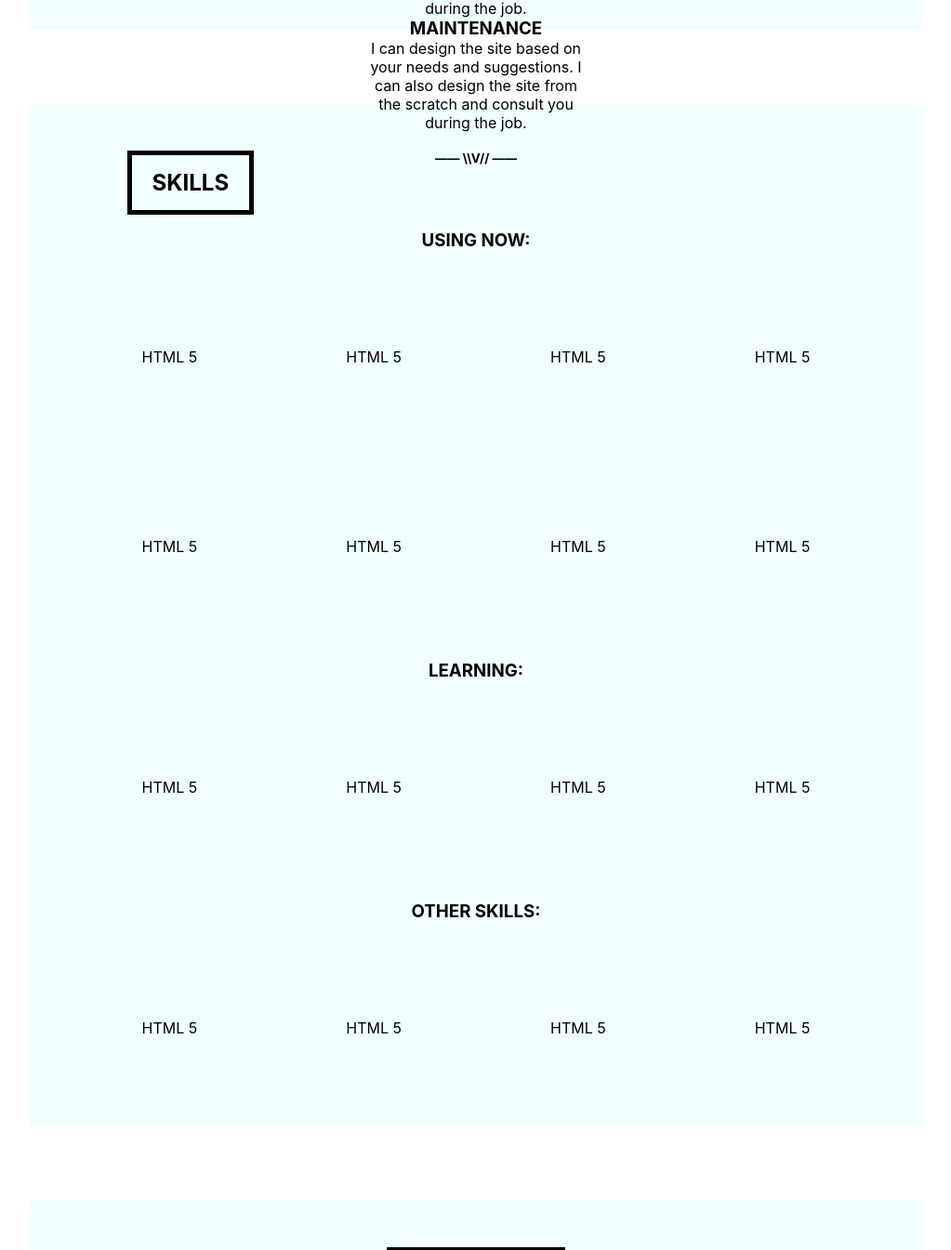
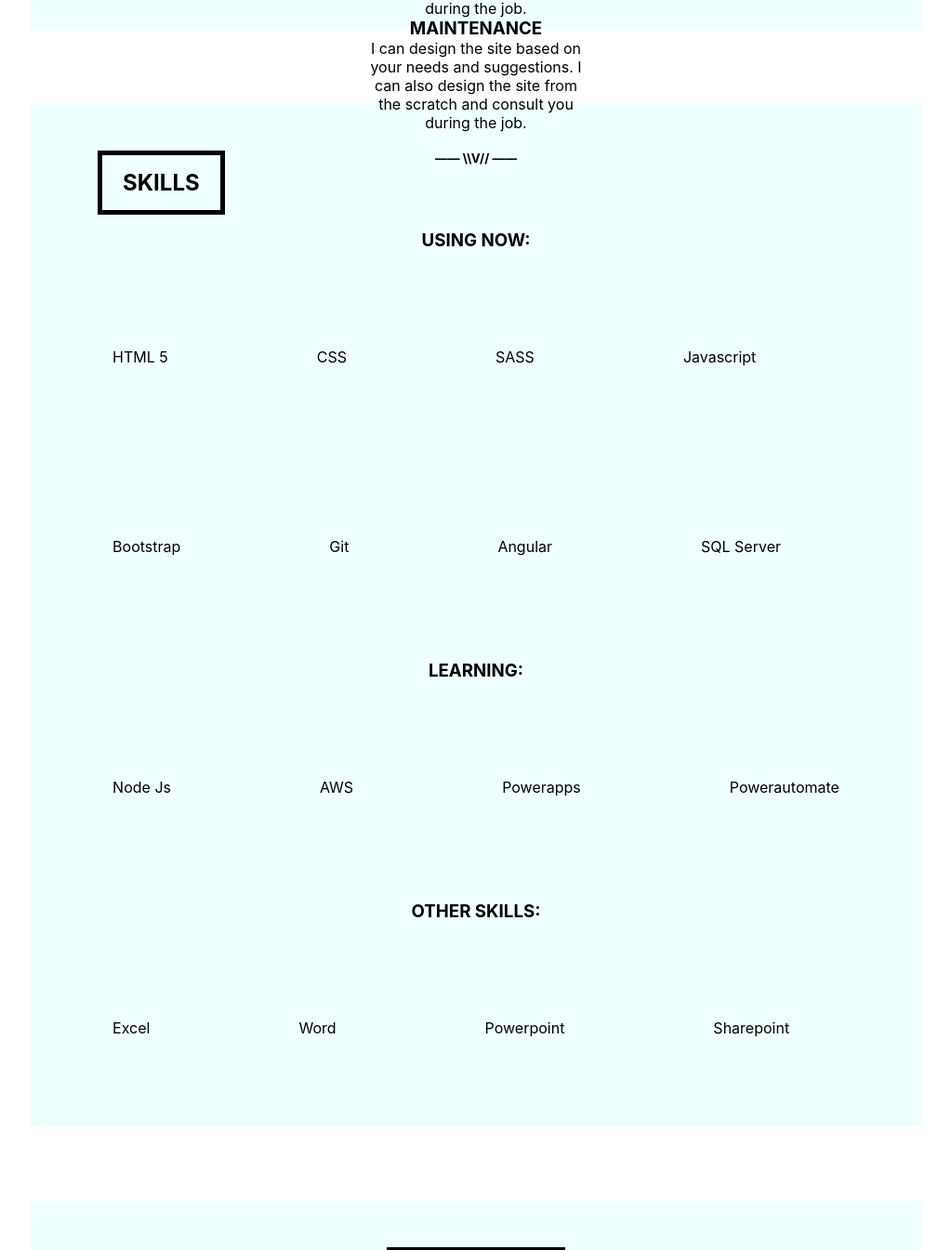
Before and after one commit to abhishekraj11303372/portfolioReact, a React (Create React App) app: page / in a window 1280 px wide. Shown: the part 1742-3087 px from the top of the page at 93% size, without its empty margins (128-1151 px from the left). Built offline with nearby package versions, Linux system fonts and the light colour scheme.

Commit message:
skill icons

```diff
--- a/src/Components/Skill/Skills.js
+++ b/src/Components/Skill/Skills.js
@@ -2,7 +2,9 @@
 import './Skills.css'
 
 import { FontAwesomeIcon } from '@fortawesome/react-fontawesome'
-
+import { library } from '@fortawesome/fontawesome-svg-core'
+import { faDatabase, faFilePowerpoint, faFileExcel, faFileWord } from '@fortawesome/free-solid-svg-icons'
+library.add(faDatabase,faFilePowerpoint,faFileExcel,faFileWord)
 
 function Skills() {
   return (
@@ -17,34 +19,34 @@
                 <div className='skill-label'>HTML 5</div>
               </div>
               <div className='skill-block'>
-                <div className='skill-icon'><FontAwesomeIcon icon="fa-brands fa-html5" /></div>
-                <div className='skill-label'>HTML 5</div>
+                <div className='skill-icon'><FontAwesomeIcon icon="fa-brands fa-css3-alt" /></div>
+                <div className='skill-label'>CSS</div>
               </div>
               <div className='skill-block'>
-                <div className='skill-icon'><FontAwesomeIcon icon="fa-brands fa-html5" /></div>
-                <div className='skill-label'>HTML 5</div>
+                <div className='skill-icon'><FontAwesomeIcon icon="fa-brands fa-sass" /></div>
+                <div className='skill-label'>SASS</div>
               </div>
               <div className='skill-block'>
-                <div className='skill-icon'><FontAwesomeIcon icon="fa-brands fa-html5" /></div>
-                <div className='skill-label'>HTML 5</div>
+                <div className='skill-icon'><FontAwesomeIcon icon="fa-brands fa-js" /></div>
+                <div className='skill-label'>Javascript</div>
               </div>
               </div>
               <div className='skill'>
               <div className='skill-block'>
-                <div className='skill-icon'><FontAwesomeIcon icon="fa-brands fa-html5" /></div>
-                <div className='skill-label'>HTML 5</div>
+                <div className='skill-icon'><FontAwesomeIcon icon="fa-brands fa-bootstrap" /></div>
+                <div className='skill-label'>Bootstrap</div>
               </div>
               <div className='skill-block'>
-                <div className='skill-icon'><FontAwesomeIcon icon="fa-brands fa-html5" /></div>
-                <div className='skill-label'>HTML 5</div>
+                <div className='skill-icon'><FontAwesomeIcon icon="fa-brands fa-git-alt" /></div>
+                <div className='skill-label'>Git</div>
               </div>
               <div className='skill-block'>
-                <div className='skill-icon'><FontAwesomeIcon icon="fa-brands fa-html5" /></div>
-                <div className='skill-label'>HTML 5</div>
+                <div className='skill-icon'><FontAwesomeIcon icon="fa-brands fa-angular" /></div>
+                <div className='skill-label'>Angular</div>
               </div>
               <div className='skill-block'>
-                <div className='skill-icon'><FontAwesomeIcon icon="fa-brands fa-html5" /></div>
-                <div className='skill-label'>HTML 5</div>
+                <div className='skill-icon'><FontAwesomeIcon icon="fa-solid fa-database" /></div>
+                <div className='skill-label'>SQL Server</div>
               </div>
               </div>
             </div>
@@ -52,20 +54,20 @@
               <h3 className='tags'>LEARNING:</h3>
               <div className='skill'>
               <div className='skill-block'>
-                <div className='skill-icon'><FontAwesomeIcon icon="fa-brands fa-html5" /></div>
-                <div className='skill-label'>HTML 5</div>
+                <div className='skill-icon'><FontAwesomeIcon icon="fa-brands fa-node-js" /></div>
+                <div className='skill-label'>Node Js</div>
               </div>
               <div className='skill-block'>
-                <div className='skill-icon'><FontAwesomeIcon icon="fa-brands fa-html5" /></div>
-                <div className='skill-label'>HTML 5</div>
+                <div className='skill-icon'><FontAwesomeIcon icon="fa-brands fa-aws" /></div>
+                <div className='skill-label'>AWS</div>
               </div>
               <div className='skill-block'>
-                <div className='skill-icon'><FontAwesomeIcon icon="fa-brands fa-html5" /></div>
-                <div className='skill-label'>HTML 5</div>
+                <div className='skill-icon'><FontAwesomeIcon icon="fa-brands fa-microsoft" /></div>
+                <div className='skill-label'>Powerapps</div>
               </div>
               <div className='skill-block'>
-                <div className='skill-icon'><FontAwesomeIcon icon="fa-brands fa-html5" /></div>
-                <div className='skill-label'>HTML 5</div>
+                <div className='skill-icon'><FontAwesomeIcon icon="fa-brands fa-microsoft" /></div>
+                <div className='skill-label'>Powerautomate</div>
               </div>
               </div>
             </div>
@@ -73,20 +75,20 @@
               <h3>OTHER SKILLS:</h3>
               <div className='skill'>
               <div className='skill-block'>
-                <div className='skill-icon'><FontAwesomeIcon icon="fa-brands fa-html5" /></div>
-                <div className='skill-label'>HTML 5</div>
+                <div className='skill-icon'><FontAwesomeIcon icon="fa-sharp fa-solid fa-file-excel" /></div>
+                <div className='skill-label'>Excel</div>
               </div>
               <div className='skill-block'>
-                <div className='skill-icon'><FontAwesomeIcon icon="fa-brands fa-html5" /></div>
-                <div className='skill-label'>HTML 5</div>
+                <div className='skill-icon'><FontAwesomeIcon icon="fa-solid fa-file-word" /></div>
+                <div className='skill-label'>Word</div>
               </div>
               <div className='skill-block'>
-                <div className='skill-icon'><FontAwesomeIcon icon="fa-brands fa-html5" /></div>
-                <div className='skill-label'>HTML 5</div>
+                <div className='skill-icon'><FontAwesomeIcon icon="fa-sharp fa-solid fa-file-powerpoint" /></div>
+                <div className='skill-label'>Powerpoint</div>
               </div>
               <div className='skill-block'>
-                <div className='skill-icon'><FontAwesomeIcon icon="fa-brands fa-html5" /></div>
-                <div className='skill-label'>HTML 5</div>
+                <div className='skill-icon'><FontAwesomeIcon icon="fa-brands fa-microsoft" /></div>
+                <div className='skill-label'>Sharepoint</div>
               </div>
               </div>
             </div>
```
